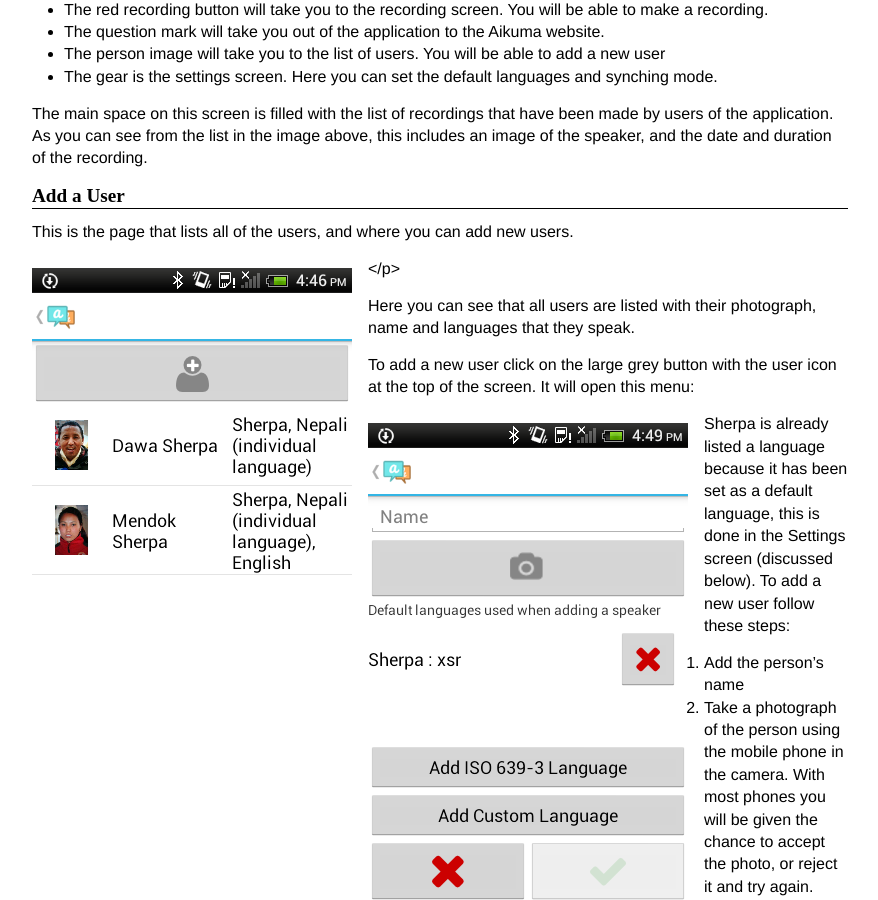
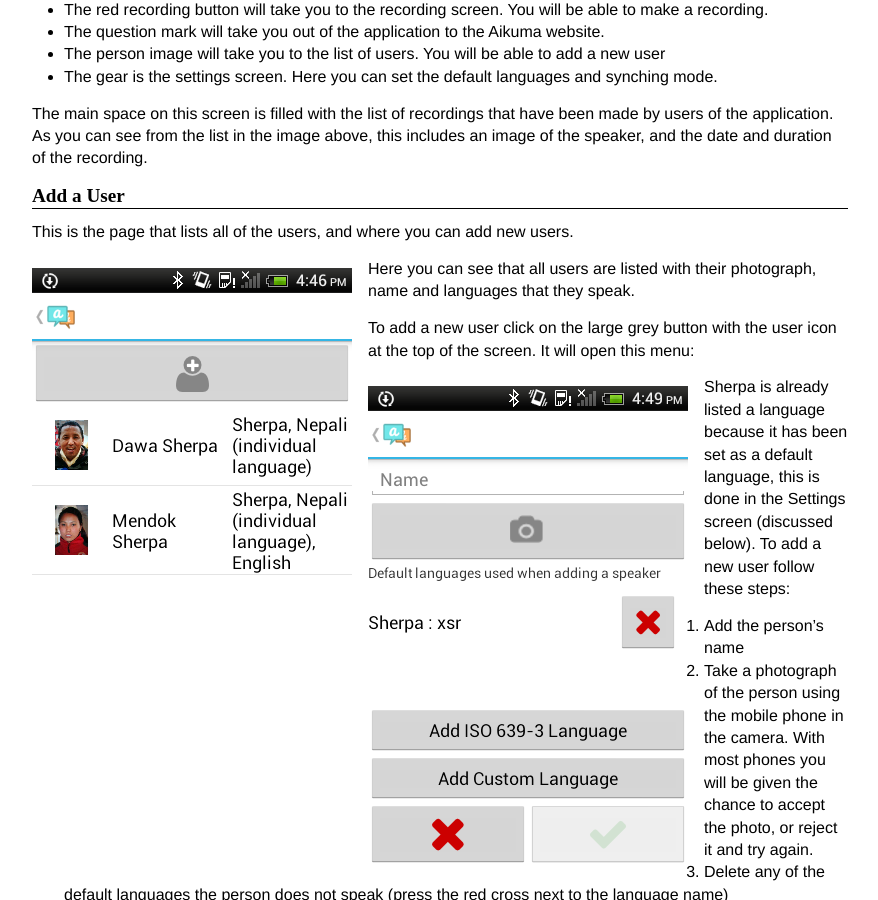
Before and after one commit to langtech/langtech.github.com, a Jekyll site: the page built from aikuma/howto.md, in a window 1280 px wide and 900 px high, scrolled down 425 px. Shown: the whole window, without its empty margins (200-1078 px from the left). Built offline with Jekyll 4.4.1, drawn with Linux system fonts in a browser that asks for light colours.

Commit message:
reverted to no new code

```diff
--- a/aikuma/howto.md
+++ b/aikuma/howto.md
@@ -35,9 +35,6 @@ Add a User
 This is the page that lists all of the users, and where you can add new users.
 
 ![Users](/images/HowTo/Users.png)
-
-<p class="clear"/>
-</p>
 
 Here you can see that all users are listed with their photograph, name and languages that they speak.
 
```
